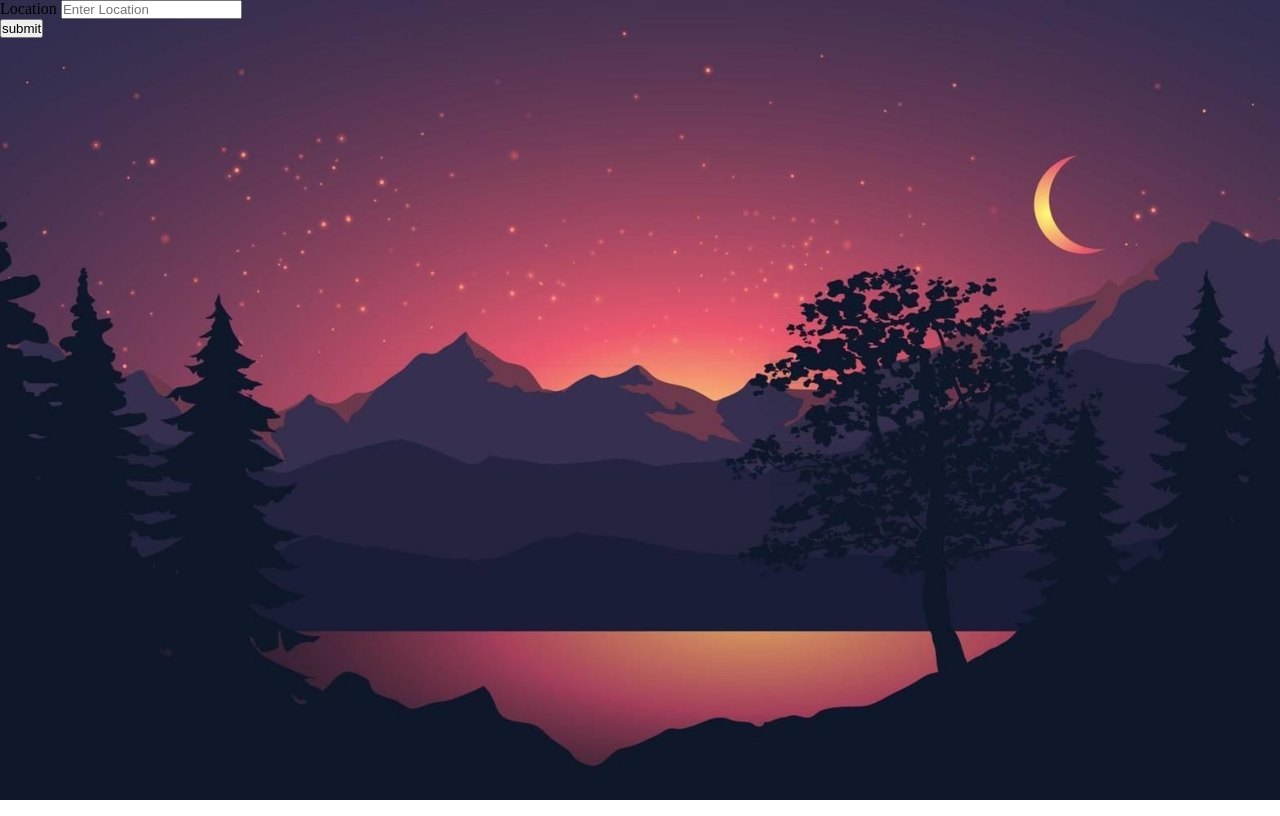
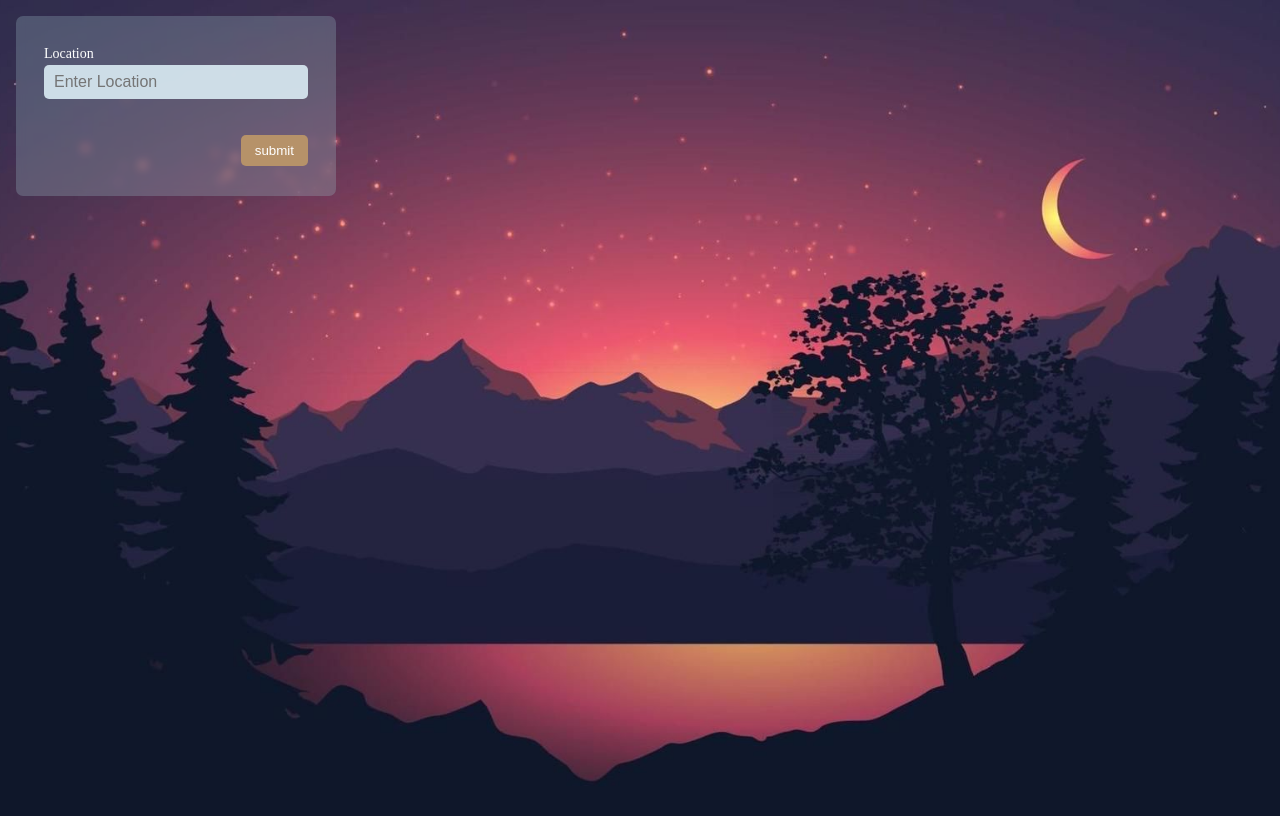
Before and after one commit to Rique2x/Weather-App, a plain HTML site: page index.html in a window 1280 px wide. Drawn offline with Linux system fonts and the light colour scheme; no server answers; files whose address does not match are found by name.

Commit message:
styled the form.scss syntax

```diff
--- a/styles/main.css
+++ b/styles/main.css
@@ -14,4 +14,78 @@ body {
   background-size: cover;
   background-position: center;
   overflow: hidden;
+}
+
+.wrapper {
+  overflow: hidden;
+}
+
+.flex_box {
+  display: flex;
+  justify-content: center;
+  margin: 1rem;
+  flex-direction: column;
+}
+
+.box {
+  width: 50px;
+  height: 50px;
+  transition: 0.2s;
+}
+
+form {
+  padding: 30px 20px;
+  width: 320px;
+  border-radius: 7px;
+  -webkit-backdrop-filter: blur(5px);
+          backdrop-filter: blur(5px);
+  background-color: rgba(158, 189, 199, 0.288);
+  overflow: hidden;
+}
+
+.input {
+  display: flex;
+  flex-direction: column;
+}
+
+input {
+  padding: 8px 10px;
+  margin: 3px 8px 16px 8px;
+  background-color: rgba(222, 239, 248, 0.877);
+  border: 0px transparent;
+  border-radius: 5px;
+  color: rgb(97, 4, 184);
+  font-size: 16px;
+  word-break: break-all;
+  -webkit-hyphens: auto;
+          hyphens: auto;
+  z-index: 1;
+}
+
+label {
+  margin: 0 8px;
+  font-size: 14px;
+  color: white;
+}
+
+.button_wrapper {
+  display: flex;
+  justify-content: flex-end;
+}
+
+button {
+  padding: 8px 14px;
+  margin: 20px 8px 0 0;
+  border-width: 0px;
+  border-radius: 5px;
+  color: white;
+  background-color: #b69269;
+  transition: 0.3s;
+  z-index: 1;
+  cursor: pointer;
+}
+
+button:hover {
+  color: rgb(60, 35, 153);
+  background-color: white;
 }/*# sourceMappingURL=main.css.map */
```
Also changed, not shown: styles/main.min.css, 2 other files.
